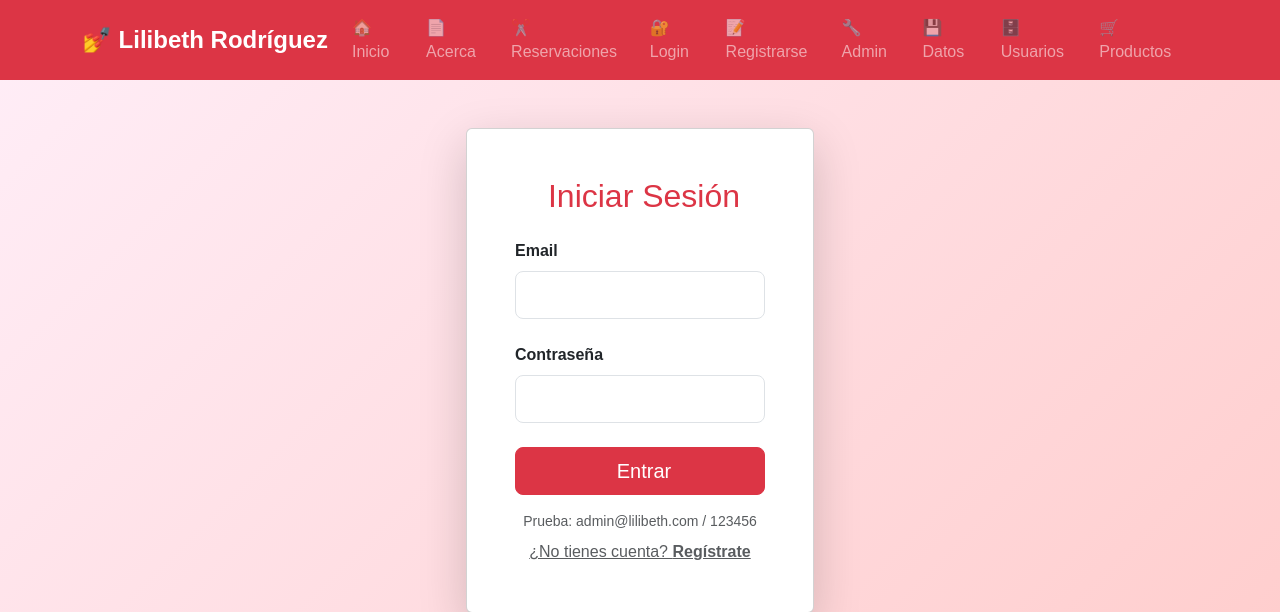
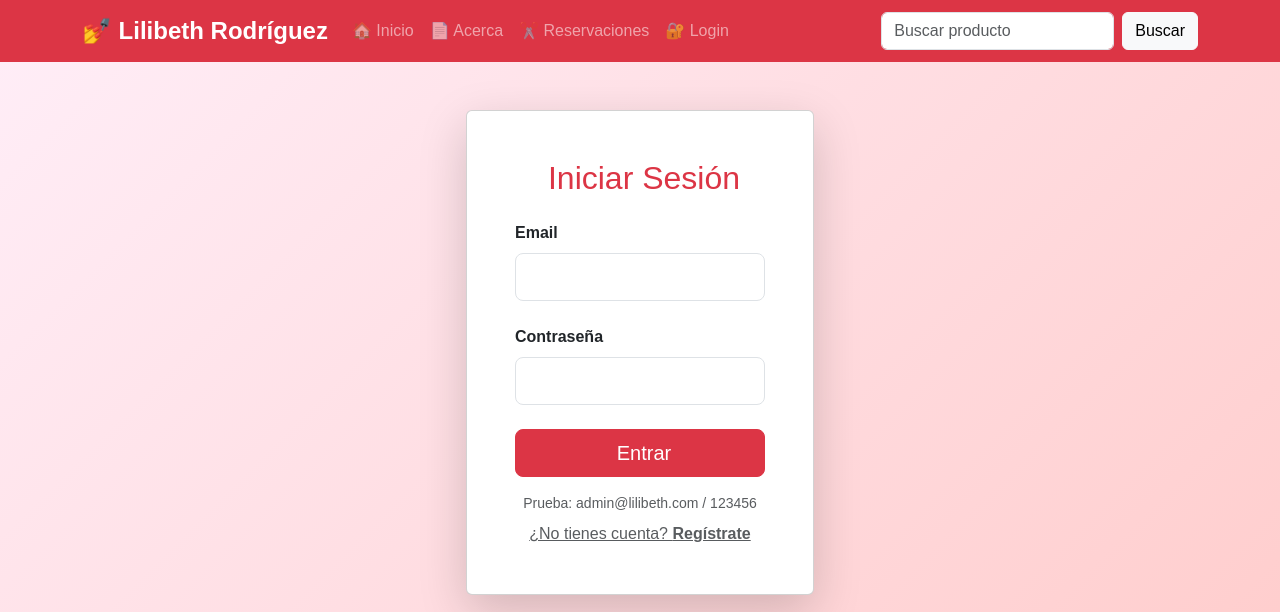
Before and after one commit to LUISCUENCA15/salon-lilibeth-flask-luis-cuenca, a Flask app: page /login in a window 1280 px wide. Shown: the top 612 px of the page. Run offline with Flask 3, Linux system fonts and the light colour scheme.

Commit message:
Proyecto final funcionando con login, CRUD y búsqueda

```diff
--- a/app.py
+++ b/app.py
@@ -84,8 +84,8 @@ def servicios():
 # ========================================
 @app.route('/login', methods=['GET', 'POST'])
 def login():
-    if RENDER:
-        return "Login desactivado en Render (sin MySQL)"
+    if not MYSQL_AVAILABLE:
+        return "Login no disponible (MySQL no activo)"
 
     if request.method == 'POST':
         email = request.form['email'].strip()
@@ -251,6 +251,29 @@ def test():
     return f"Usuario actual: {current_user.is_authenticated}"
 
 # ========================================
+# 🔍 BUSCADOR
+# ========================================
+@app.route('/buscar')
+def buscar():
+    query = request.args.get('q')
+
+    if not query:
+        return render_template('buscar.html', resultados=[])
+
+    resultados = buscar_producto(query)
+
+    return render_template('buscar.html', resultados=resultados, query=query)
+
+# ========================================
+# ❌ ELIMINAR PRODUCTO
+# ========================================
+@app.route('/eliminar/<int:id>')
+@login_required
+def eliminar(id):
+    eliminar_producto(id)
+    return redirect(url_for('admin_inventario'))
+
+# ========================================
 # RUN
 # ========================================
 if __name__ == '__main__':
--- a/templates/base.html
+++ b/templates/base.html
@@ -9,20 +9,41 @@
     <link rel="stylesheet" href="{{ url_for('static', filename='styles.css') }}">
 </head>
 <body>
+
 <nav class="navbar navbar-expand-lg navbar-dark bg-danger">
     <div class="container">
+
         <a class="navbar-brand fw-bold" href="/">💅 Lilibeth Rodríguez</a>
-            <div class="navbar-nav">
+
+        <!-- BOTÓN PARA MOSTRAR MENÚ EN PANTALLAS PEQUEÑAS -->
+        <button class="navbar-toggler" type="button" data-bs-toggle="collapse" data-bs-target="#menuNav">
+            <span class="navbar-toggler-icon"></span>
+        </button>
+
+        <!-- CONTENIDO DEL NAV -->
+        <div class="collapse navbar-collapse" id="menuNav">
+
+            <!-- LINKS -->
+            <div class="navbar-nav me-auto">
                 <a class="nav-link" href="/">🏠 Inicio</a>
                 <a class="nav-link" href="/about">📄 Acerca</a>
                 <a class="nav-link" href="/servicios">✂️ Reservaciones</a>
-                <a class="nav-link" href="/login">🔐 Login</a>        <!-- ← NUEVO -->
-                <a class="nav-link" href="/register">📝 Registrarse</a> <!-- ← NUEVO -->
-                <a class="nav-link" href="/admin/inventario">🔧 Admin</a>
-                <a class="nav-link" href="/datos">💾 Datos</a>
-                <a class="nav-link" href="/mysql/usuarios">🗄️ Usuarios</a>
-                <a class="nav-link" href="/productos">🛒 Productos</a>
+                <a class="nav-link" href="/login">🔐 Login</a>
             </div>
+
+            <!-- 🔍 BUSCADOR -->
+            <form class="d-flex" action="{{ url_for('buscar') }}" method="get">
+                <input
+                    class="form-control me-2"
+                    type="search"
+                    name="q"
+                    placeholder="Buscar producto"
+                >
+                <button class="btn btn-light" type="submit">Buscar</button>
+            </form>
+
+        </div>
+
     </div>
 </nav>
 
@@ -35,5 +56,6 @@
 </footer>
 
 <script src="https://cdn.jsdelivr.net/npm/bootstrap@5.3.3/dist/js/bootstrap.bundle.min.js"></script>
+
 </body>
 </html>
```
Also changed, not shown: models.py (+30 -39 lines), templates/buscar.html (added, +42 -0 lines), salon.db. Lines whose indentation alone changed are shown as unchanged.
